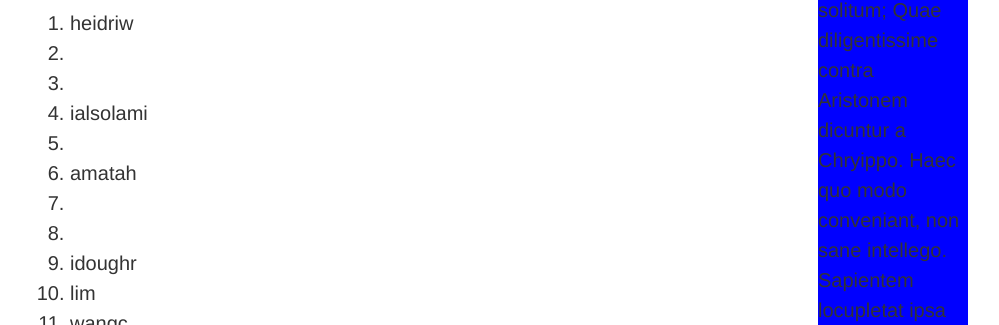
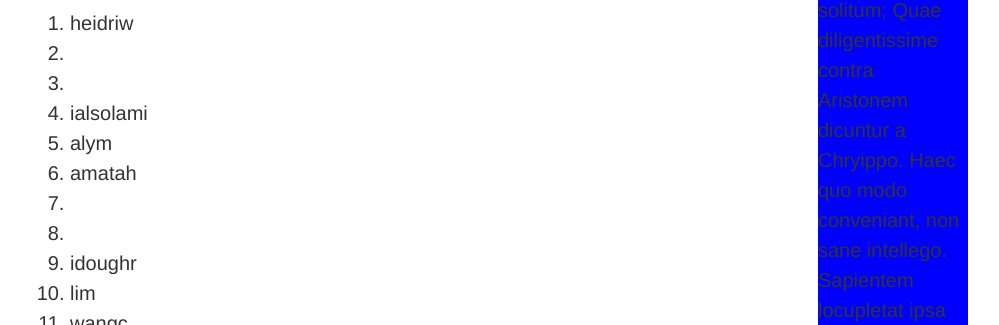
Before and after one commit to vccimaging/vccimaging.github.io, a Jekyll site: the page built from test.html, in a window 1280 px wide and 900 px high, scrolled down 904 px. Shown: the part 128-453 px from the top of the window, without its empty margins (66-1065 px from the left). Built offline with Jekyll 4.4.1, drawn with Linux system fonts in a browser that asks for light colours; nearby versions of some CDN libraries.

Commit message:
Update people.yaml

```diff
--- a/_data/people.yaml
+++ b/_data/people.yaml
@@ -32,7 +32,7 @@
   position: Post Doc
   start: 2016
 
-- id:
+- id: alym
   name: Mohamed Aly
   pubname: M. Aly
   title: Dr.
```
